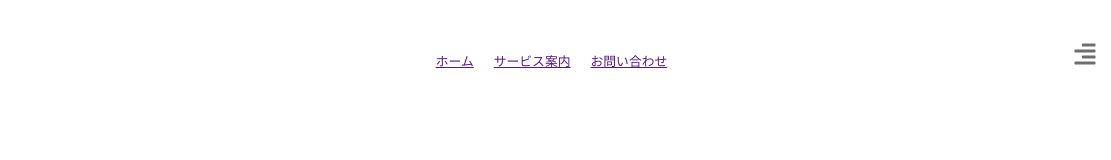
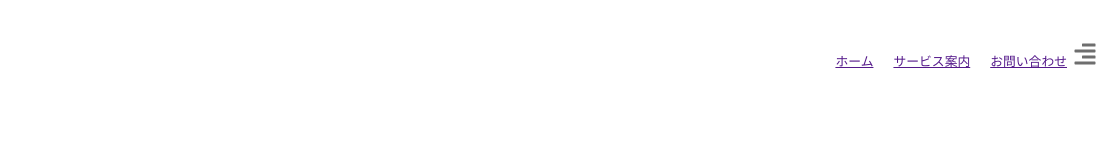
Before and after one commit to kenbom/gatsby-modern-coding, a Gatsby site: page / in a window 1280 px wide. Shown: the full height of the page, 169-1280 px from the left. Built offline with nearby package versions, Linux system fonts and the light colour scheme; Gatsby itself is replaced by a stand-in of ours.

Commit message:
modify navbar

```diff
--- a/src/components/Navbar.js
+++ b/src/components/Navbar.js
@@ -15,8 +15,9 @@ const Navbar = () => {
 }
 
 const Sdiv = styled.div`
-display: flex;
-justify-content: space-between;
-align-items: baseline;
+  display: grid;
+  grid-auto-flow: column;
+  grid-template-columns: 1fr;
+  align-items: baseline;
 `
 export default Navbar
```
